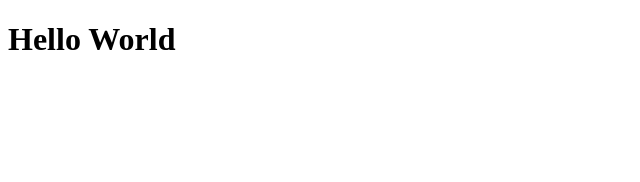
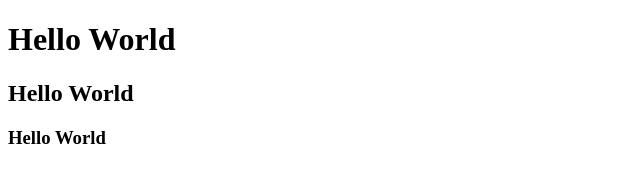
Before and after one commit to Zakki101/CodingCamp-290925-Zakki101, a plain HTML site: page index.html in a window 1280 px wide. Shown: the whole page, without its empty margins (0-640 px from the left). Drawn offline with Linux system fonts and the light colour scheme.

Commit message:
tes header

```diff
--- a/index.html
+++ b/index.html
@@ -9,5 +9,11 @@
     <h1>
         Hello World
     </h1>
+    <h2>
+        Hello World
+    </h2>
+    <h3>
+        Hello World
+    </h3>
 </body>
 </html>
```
